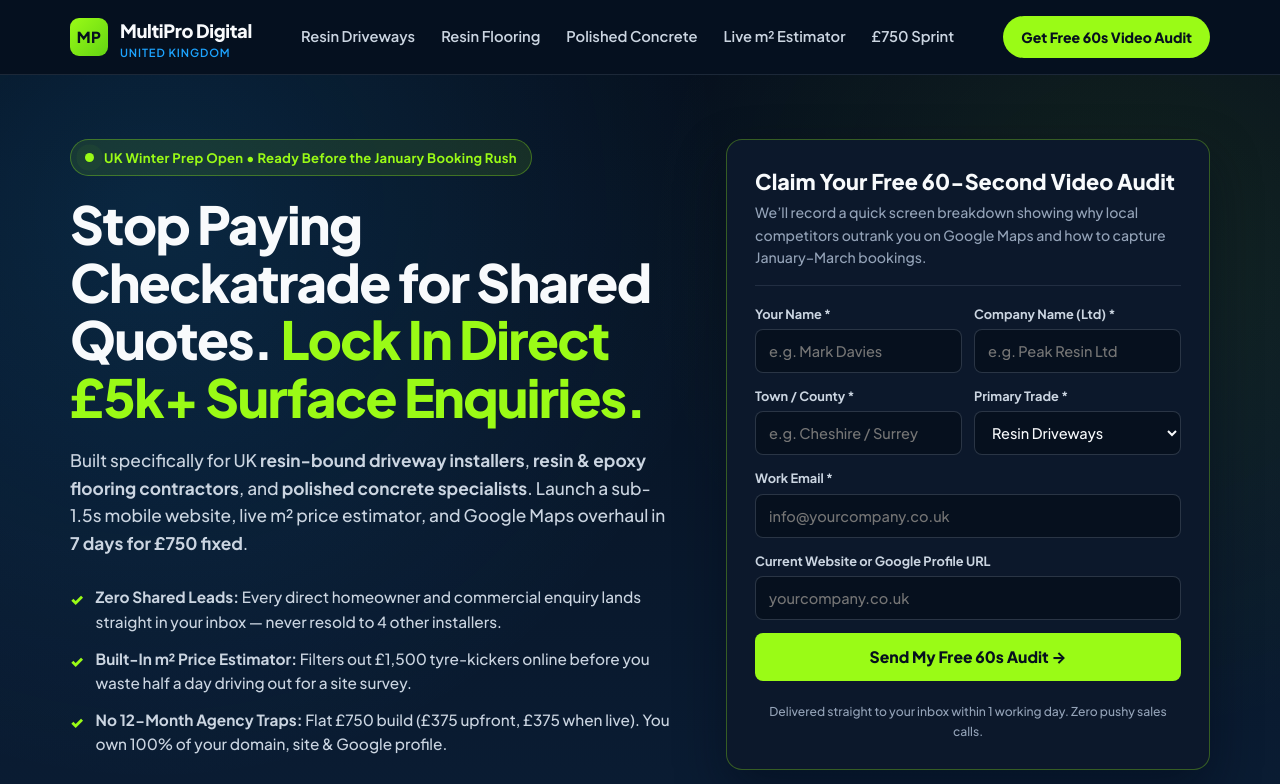
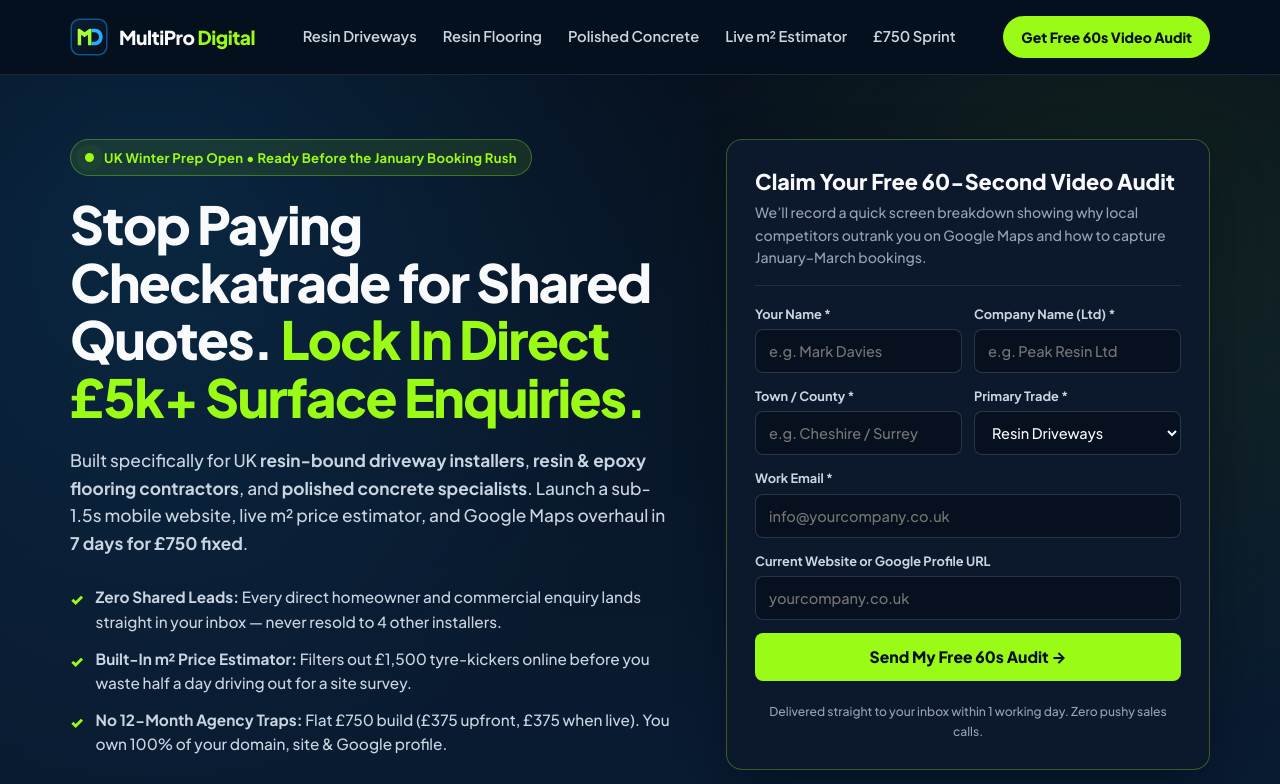
Before and after one commit to mahabubkabir40-ai/multipro-digital-uk, a plain HTML site: page index.html in a window 1280 px wide. Shown: the top 784 px of the page. Drawn offline with Linux system fonts and the light colour scheme.

Commit message:
Add custom MultiPro Digital MD logo, SVG/ICO favicons, and remove United Kingdom subtitle

```diff
--- a/index.html
+++ b/index.html
@@ -6,6 +6,9 @@
   <title>MultiPro Digital UK | Websites, m² Estimators & Google Maps for Resin Driveway & Flooring Contractors</title>
   <meta name="description" content="Built exclusively for UK resin-bound driveway installers, resin/epoxy flooring firms and polished concrete contractors. Launch a sub-1.5s website, instant m² price estimator and Google Maps overhaul in 7 days for a flat £750.">
   <link rel="canonical" href="https://multiprodigital.co.uk/">
+  <link rel="icon" type="image/svg+xml" href="/favicon.svg">
+  <link rel="icon" href="/favicon.ico" sizes="any">
+  <link rel="apple-touch-icon" href="/apple-touch-icon.png">
   <meta property="og:title" content="MultiPro Digital UK | 7-Day Spring Booking Engine for Resin & Specialist Surface Contractors">
   <meta property="og:description" content="Stop paying Checkatrade & Bark for shared leads. Get a high-speed website, live m² cost estimator and Google Maps 3-Pack overhaul in 7 days for £750 fixed.">
   <meta property="og:type" content="website">
@@ -89,12 +92,9 @@
 <body>
   <header class="site-header">
     <div class="container header-inner">
-      <a href="/" class="brand" aria-label="MultiPro Digital UK Home">
-        <span class="brand-mark">MP</span>
-        <span>
-          MultiPro Digital
-          <span class="brand-sub">United Kingdom</span>
-        </span>
+      <a href="/" class="brand" aria-label="MultiPro Digital Home">
+        <img src="/favicon.svg" alt="" width="38" height="38" class="brand-icon" aria-hidden="true">
+        <span>MultiPro <span class="brand-accent">Digital</span></span>
       </a>
 
       <nav class="nav-links" data-nav-links>
@@ -459,8 +459,8 @@
       <div class="footer-grid">
         <div class="footer-col">
           <div class="brand" style="margin-bottom:12px;">
-            <span class="brand-mark">MP</span>
-            <span>MultiPro Digital UK</span>
+            <img src="/favicon.svg" alt="" width="34" height="34" class="brand-icon" aria-hidden="true">
+            <span>MultiPro <span class="brand-accent">Digital</span></span>
           </div>
           <p style="font-size:0.9rem;color:var(--text-muted);max-width:340px;">
             Dedicated web engineering, live m² pricing estimators and Google Maps optimisation for UK resin-bound driveway, resin flooring and polished concrete contractors.
--- a/styles.css
+++ b/styles.css
@@ -73,37 +73,25 @@ img {
 }
 
 .brand {
-  display: flex;
+  display: inline-flex;
   align-items: center;
-  gap: 12px;
+  gap: 11px;
   font-weight: 800;
-  font-size: 1.15rem;
-  letter-spacing: -0.02em;
+  font-size: 1.2rem;
+  letter-spacing: -0.025em;
+  color: var(--text-primary);
+  white-space: nowrap;
 }
 
-.brand-mark {
+.brand-icon {
   width: 38px;
   height: 38px;
-  border-radius: 9px;
-  background: linear-gradient(135deg, var(--brand-lime), #63d413);
-  color: var(--navy-deep);
-  display: flex;
-  align-items: center;
-  justify-content: center;
-  font-weight: 900;
-  font-size: 0.95rem;
-  letter-spacing: 0.03em;
   flex-shrink: 0;
+  display: block;
 }
 
-.brand-sub {
-  display: block;
-  font-size: 0.7rem;
-  font-weight: 600;
-  color: var(--trust-blue);
-  letter-spacing: 0.08em;
-  text-transform: uppercase;
-  line-height: 1.1;
+.brand-accent {
+  color: var(--brand-lime);
 }
 
 .nav-links {
```
Also changed, not shown: polished-concrete/index.html (+6 -3 lines), privacy-policy/index.html (+6 -3 lines), resin-driveways/index.html (+6 -3 lines), resin-flooring/index.html (+6 -3 lines), apple-touch-icon.png (added), favicon.ico (added), favicon.svg (added), logo.svg (added).
